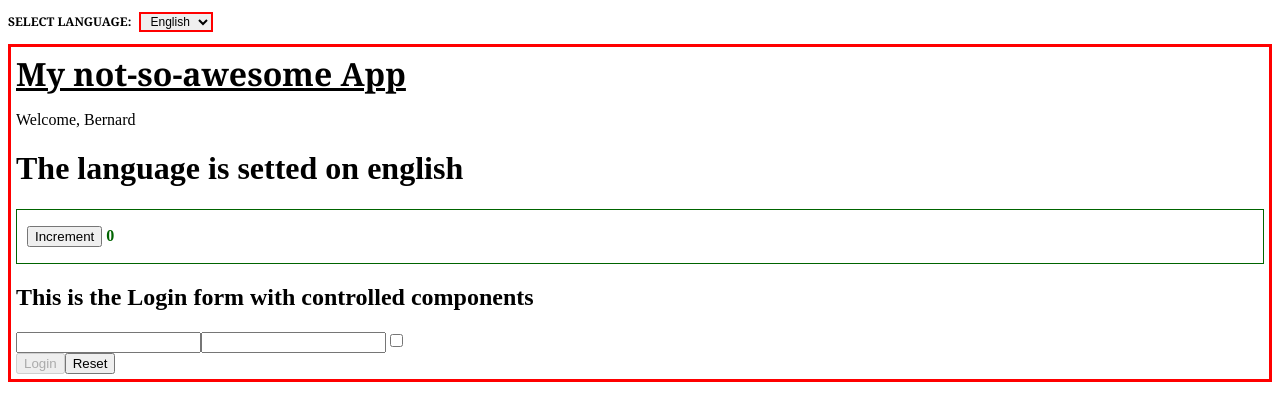
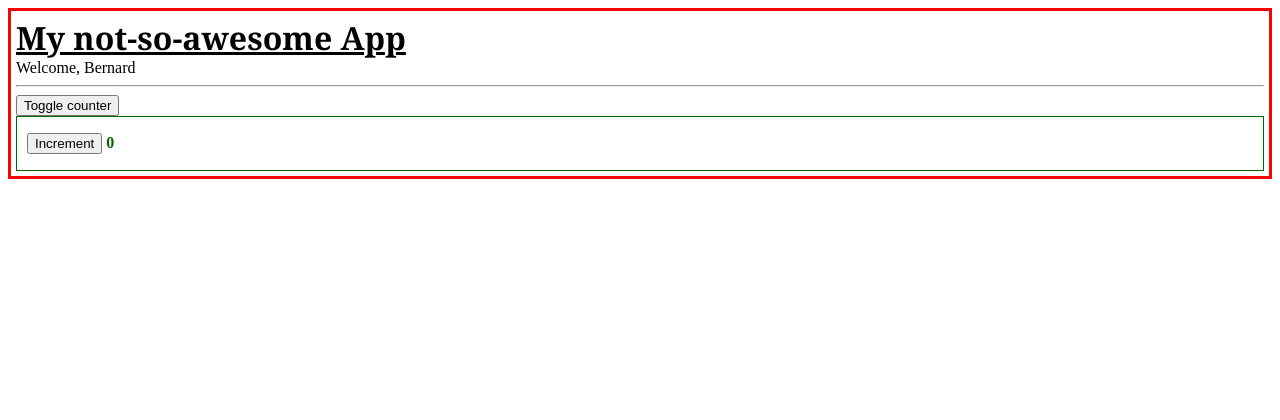
Before and after one commit to cristophergaziano/React_Ex, a React (Create React App) app in the folder my-app/: page / in a window 1280 px wide. Shown: the top 420 px of the page. Built offline with nearby package versions, Linux system fonts and the light colour scheme.

Commit message:
exercise useeffect-02 done

```diff
--- a/my-app/src/App.js
+++ b/my-app/src/App.js
@@ -1,4 +1,4 @@
-import React from "react";
+import { React, useState } from "react";
 import { Welcome } from "./Welcome";
 import { Counter } from "./Counter";
 import { Container } from "./Container";
@@ -6,35 +6,21 @@ import { LanguageContext } from "./LanguageContext";
 import { DisplayLanguage } from "./DisplayLanguage";
 import { Login } from "./Login";
 
-export class App extends React.Component {
-  state = {
-    language: "en",
-  };
+export function App() {
 
-  handleLanguageChange = (event) => {
-    this.setState({
-      language: event.target.value,
-    });
-  };
+  const [showCounter, setShowCounter] = useState(true)
 
-  render() {
+  function handleToggleCounter() {
+    setShowCounter(s => !s)
+  }
   return (
     <div>
-        <p className="select-language">Select language: {" "}
-        <select className="select-button" value={this.state.language} onChange={this.handleLanguageChange}>
-          <option value="en">English</option>
-          <option value="it">Italiano</option>
-        </select>
-        </p>
-        <LanguageContext.Provider value={this.state.language}>
       <Container title="My not-so-awesome App">
         <Welcome name="Bernard" />
-          <DisplayLanguage />
-          <Counter />
-          <Login />
+        <hr></hr>
+        <button onClick={handleToggleCounter}>Toggle counter</button>
+        {showCounter && <Counter />}
       </Container>
-        </LanguageContext.Provider>
     </div>
   );
 }
-}
--- a/my-app/src/ClickCounter.js
+++ b/my-app/src/ClickCounter.js
@@ -3,11 +3,19 @@ import { useEffect, useState } from "react";
 export function ClickCounter() {
   const [counter, setCounter] = useState(0);
 
+  useEffect(() => {
+    console.log(`I have mounted`);
+
+    return () => {
+      console.log(`I'm unmounted`);
+    };
+  }, []);
+
+  useEffect(onCounterChange, [counter]);
+
   function onCounterChange() {
     console.log(`The counter is ${counter}`);
   }
-
-  useEffect(onCounterChange, [counter]);
 
   function handleCounterIncrement() {
     setCounter((c) => c + 1);
--- a/my-app/src/Welcome.js
+++ b/my-app/src/Welcome.js
@@ -16,7 +16,6 @@ export function Welcome(props) {
     <div>
       {props.name === "John" ? (
         <div>
-          <p>
           <LanguageContext.Consumer>
             {(language) => {
               return (
@@ -26,12 +25,10 @@ export function Welcome(props) {
               );
             }}
           </LanguageContext.Consumer>{" "}
-          </p>
           <Age age={17} />
         </div>
       ) : (
         <div>
-          <p>
           <LanguageContext.Consumer>
             {(language) => {
               return (
@@ -41,7 +38,6 @@ export function Welcome(props) {
               );
             }}
           </LanguageContext.Consumer>
-          </p>
         </div>
       )}
     </div>
```
Also changed, not shown: my-app/src/New.js (added, +19 -0 lines). Lines whose indentation alone changed are shown as unchanged.
